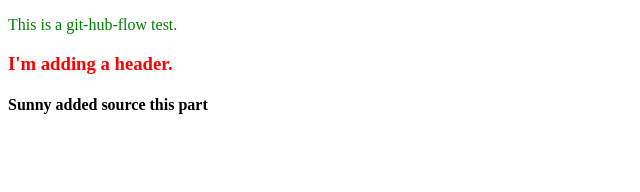
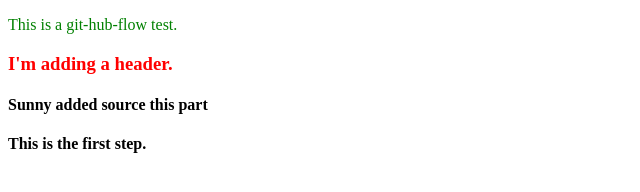
Before and after one commit to davelangham/github-flow-practice, a plain HTML site: page index.html in a window 1280 px wide. Shown: the whole page, without its empty margins (0-640 px from the left). Drawn offline with Linux system fonts and the light colour scheme.

Commit message:
Sunny's second commit

```diff
--- a/index.html
+++ b/index.html
@@ -12,5 +12,6 @@
     <h3 style="color: red;">I'm adding a header.</h3>
   </main>
   <h4>Sunny added source this part</h4>
+  <h4>This is the first step. </h4>
 </body>
 </html>
```
